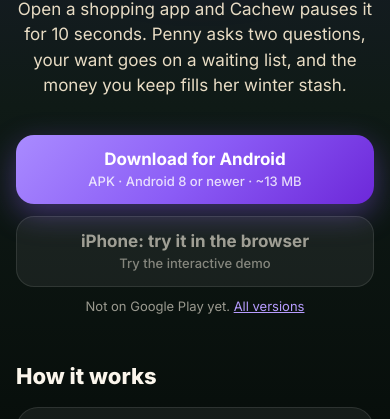
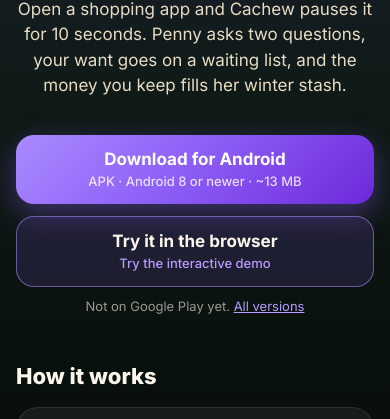
Before and after one commit to lizhaan/cachew-releases, a plain HTML site: page index.html in a window 390 px wide. Shown: the part 358-777 px from the top of the page. Drawn offline with Linux system fonts and the light colour scheme.

Commit message:
Download page: demo button no longer grey, no "iPhone:"
"Try it in the browser" / "Спробувати в браузері" is now a light
purple outlined button with white text, so it no longer looks disabled.

Co-Authored-By: Claude Opus 5.5 <noreply@anthropic.com>

```diff
--- a/index.html
+++ b/index.html
@@ -47,7 +47,8 @@
          font-weight: 700; font-size: 17px; text-decoration: none; color: #fff; padding: 12px 18px; text-align: center; }
   .btn.primary { background: linear-gradient(135deg, var(--purple-light), var(--purple), var(--purple-dark));
                  box-shadow: 0 10px 30px rgba(139,92,246,.40); }
-  .btn.secondary { background: var(--glass); border: 1px solid var(--glass-border); color: var(--muted); }
+  .btn.secondary { background: rgba(139,92,246,.14); border: 1.5px solid rgba(169,139,255,.55); color: var(--title); }
+  .btn.secondary small { color: var(--purple-text); opacity: 1; }
   .btn small { display: block; font-weight: 500; font-size: 13px; opacity: .8; }
   .meta { text-align: center; font-size: 13px; color: var(--muted); margin: 0; }
 
@@ -103,7 +104,7 @@
       <small><span data-lang="en">APK · Android 8 or newer · ~13 MB</span><span data-lang="uk">APK · Android 8 і новіші · ~13 МБ</span></small></span>
     </a>
     <a class="btn secondary" href="demo/">
-      <span><span data-lang="en">iPhone: try it in the browser</span><span data-lang="uk">iPhone: спробувати в браузері</span>
+      <span><span data-lang="en">Try it in the browser</span><span data-lang="uk">Спробувати в браузері</span>
       <small><span data-lang="en">Try the interactive demo</span><span data-lang="uk">Спробувати інтерактивне демо</span></small></span>
     </a>
   </div>
```
